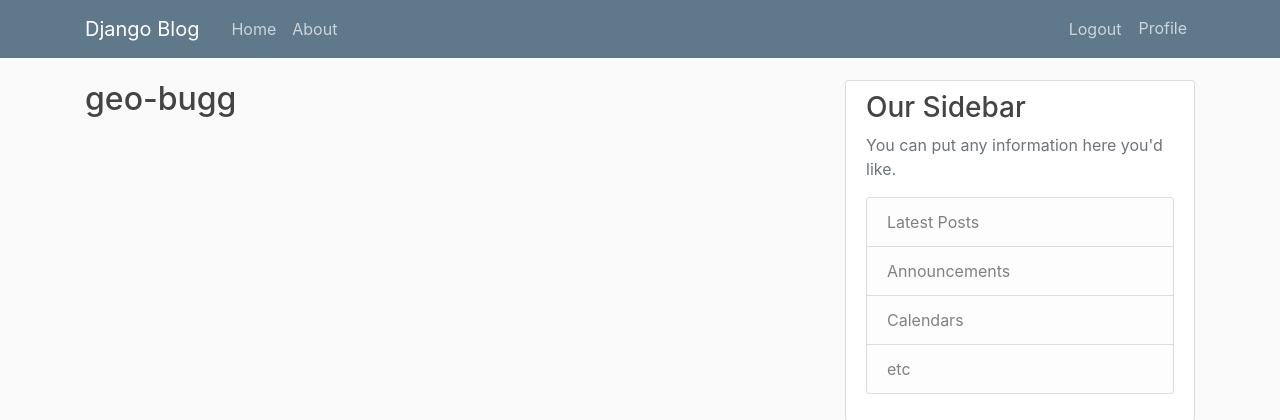
After one commit to JermainGeorge/blog-web, a Django app: page /profile/ in a window 1280 px wide. The commit adds this page. Shown: the top 420 px of the page. Run offline with Django 5.2, Linux system fonts and the light colour scheme; a user stored in the database is signed in; some libraries are stand-ins or nearby versions.

Commit message:
Log-in/ log-out/profile  action

```diff
--- a/tutorial/blog/templates/blog/base.html
+++ b/tutorial/blog/templates/blog/base.html
@@ -33,8 +33,18 @@
           </div>
           <!-- Navbar Right Side -->
           <div class="navbar-nav">
-            <a class="nav-item nav-link" href="{% url 'users-login' %}">Login</a>
-            <a class="nav-item nav-link" href="{% url 'users-register' %}">Register</a>
+            {% if user.is_authenticated %}
+                <form action="{% url 'users-logout' %}" method="post" class="d-inline">
+                            {% csrf_token %}
+                            <button type="submit" class="nav-item nav-link btn btn-link">
+                              Logout
+                            </button>
+                          </form>
+              <a class="nav-item nav-link" href="{% url 'users-profile' %}">Profile</a>
+            {% else %}
+              <a class="nav-item nav-link" href="{% url 'users-login' %}">Login</a>
+              <a class="nav-item nav-link" href="{% url 'users-register' %}">Register</a>
+            {% endif %}
           </div>
         </div>
       </div>
--- a/tutorial/tutorial/settings.py
+++ b/tutorial/tutorial/settings.py
@@ -130,3 +130,4 @@ CRISPY_TEMPLATE_PACK = 'bootstrap4'
 
 
 LOGIN_REDIRECT_URL = 'blog-home'
+LOGIN_URL = 'login'
--- a/tutorial/tutorial/urls.py
+++ b/tutorial/tutorial/urls.py
@@ -22,6 +22,7 @@ from users import views as user_views
 urlpatterns = [
     path('admin/', admin.site.urls),
     path('register/', user_views.register, name='users-register'),
+    path('profile/', user_views.profile, name='users-profile'),
     #class based views
     path('login/', auth_views.LoginView.as_view(template_name='users/login.html'), name='users-login'),
     path('logout/', auth_views.LogoutView.as_view(template_name='users/logout.html'), name='users-logout'),
--- a/tutorial/users/templates/users/logout.html
+++ b/tutorial/users/templates/users/logout.html
@@ -3,7 +3,7 @@
     <h2>You have been log out!</h2>
     <div class="border-top pt-3">
         <small class="text-muted">
-           Log in again<a class="ml-2" href="#">login In</a>
+           Log in again<a class="ml-2" href="{%url 'users-login'%}">login In</a>
         </small>
     </div>
 
--- /dev/null
+++ b/tutorial/users/templates/users/profile.html
@@ -0,0 +1,5 @@
+{% extends "blog/base.html" %}
+{% load crispy_forms_tags %}
+{% block content %}
+   <h2>{{ user.username }}</h2>
+{% endblock content %}
--- a/tutorial/users/views.py
+++ b/tutorial/users/views.py
@@ -1,4 +1,5 @@
 from django.shortcuts import render, redirect
+from django.contrib.auth.decorators import login_required
 from django.contrib import messages
 from .forms import UserRegisterform
 
@@ -15,3 +16,7 @@ def register(request):
     else:
         form = UserRegisterform()
     return render(request , 'users/register.html', {'form': form})
+
+@login_required
+def profile(request):
+    return render(request ,'users/profile.html')
```
Also changed, not shown: tutorial/db.sqlite3.
